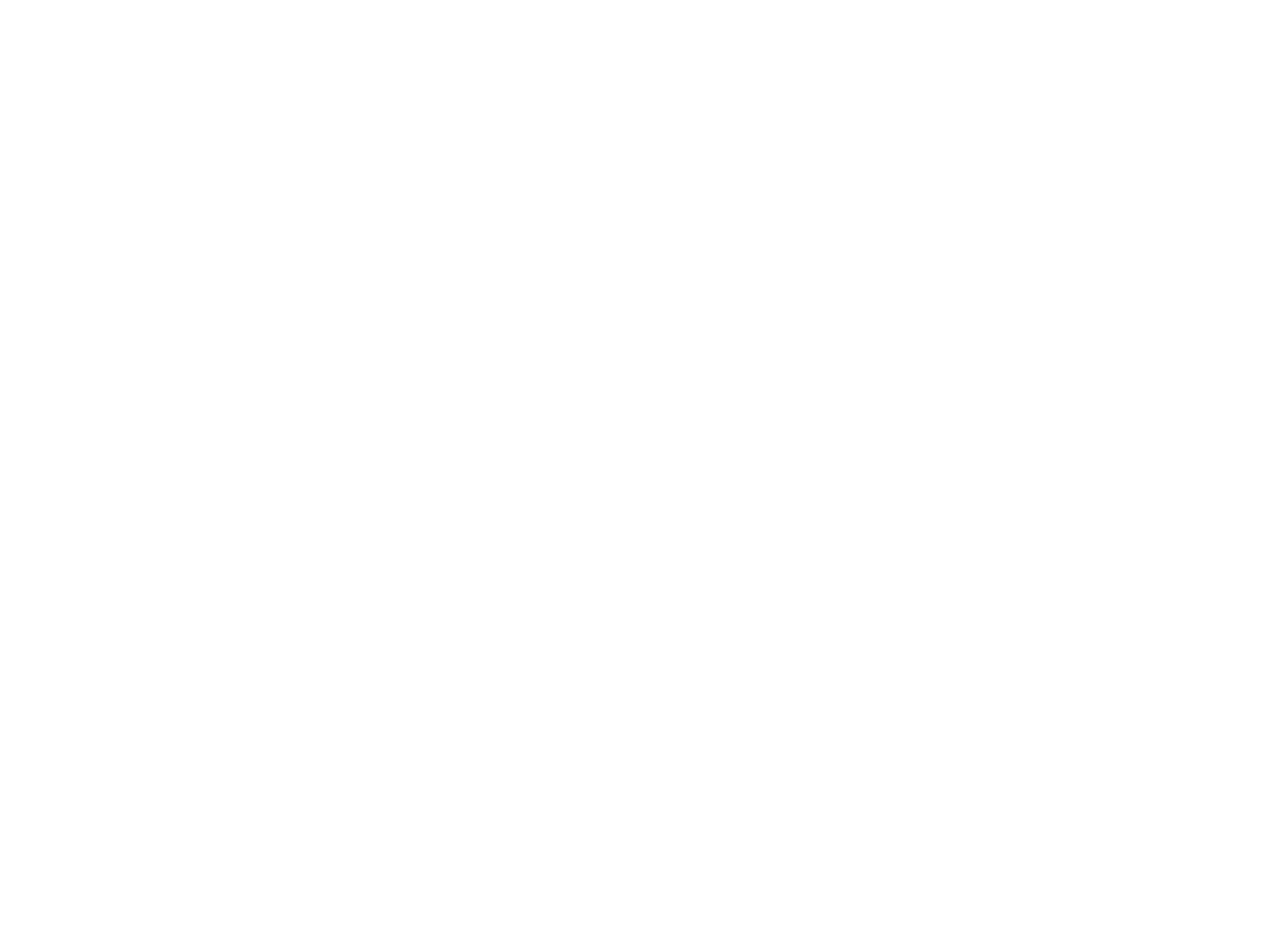
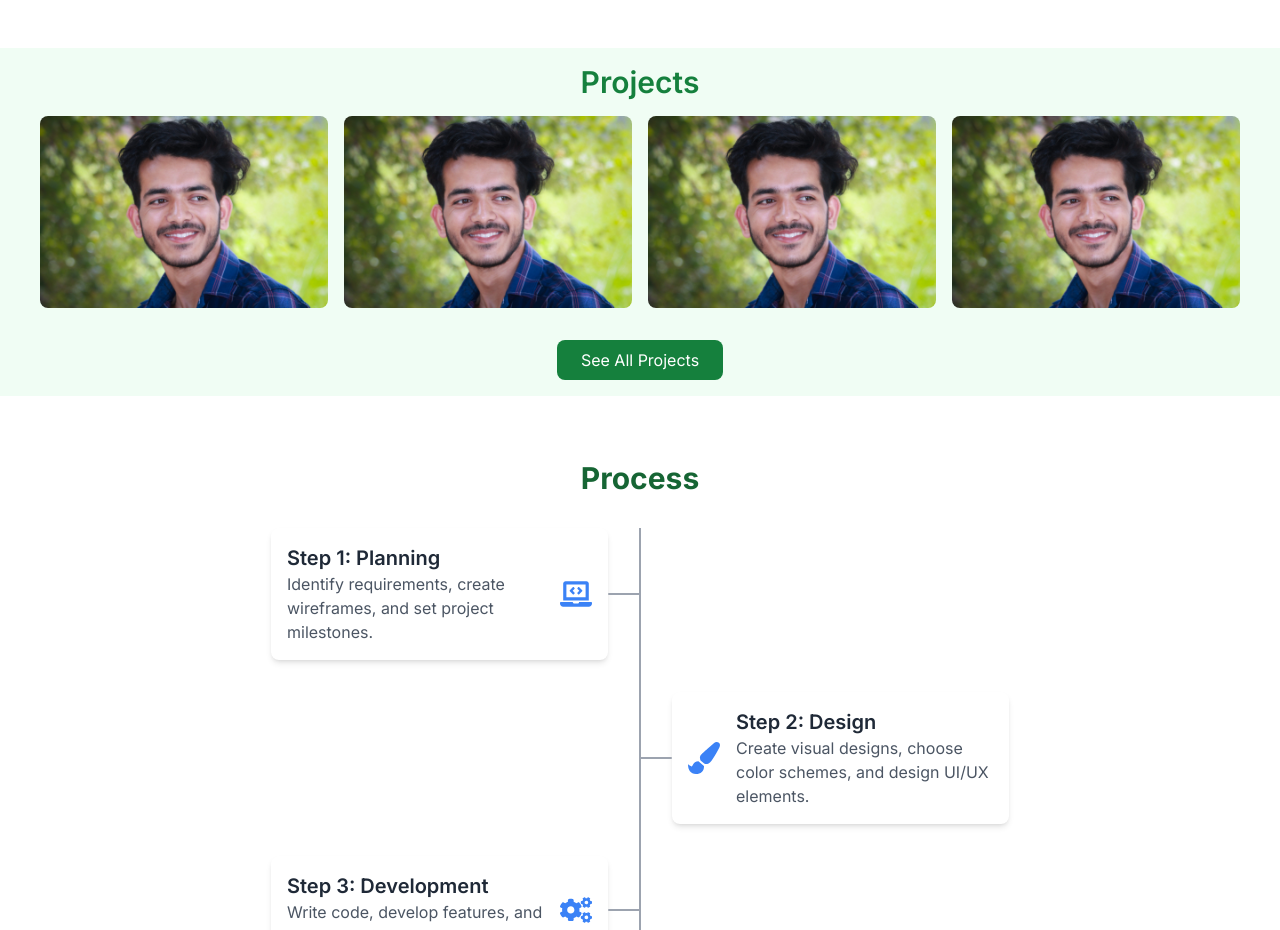
Before and after one commit to saoodchoudhary/SaoodPortfolio-Frontend, a Next.js app: page / in a window 1280 px wide. Shown: the part 1242-2172 px from the top of the page. Before the commit the page ends 1290 px from the top, so only its background shows below. Built offline with nearby package versions, Linux system fonts and the light colour scheme.

Commit message:
add: processSection and project section

```diff
--- a/src/app/page.js
+++ b/src/app/page.js
@@ -1,4 +1,6 @@
 import HeroSection from "@/components/home/HeroSection";
+import ProcessSection from "@/components/home/ProcessSection";
+import ProjectSection from "@/components/home/ProjectSection";
 import SkillSection from "@/components/home/SkillSection";
 import Navbar from "@/components/layout/Navbar";
 
@@ -9,6 +11,8 @@
     <Navbar/>
     <HeroSection/>
     <SkillSection/>
+    <ProjectSection/>
+    <ProcessSection/>
    </div>
   );
 }
--- a/src/components/home/HeroSection.jsx
+++ b/src/components/home/HeroSection.jsx
@@ -54,8 +54,8 @@
       {/* Profile Image and Dashed Circle */}
       <div className="relative md:w-1/2 flex items-center justify-center mt-8 md:mt-0">
         <motion.div
-          animate={{ rotate: [0, 360, 0, -360, 0] }}
-          transition={{ duration: 36, repeat: Infinity, ease: "linear" }}
+          animate={{ rotate: [0, 60, 0, -60, 0] }}
+          transition={{ duration: 7, repeat: Infinity, ease: "linear" }}
           className="absolute w-72 h-72 md:w-[490px] md:h-[490px] rounded-full flex justify-center items-center"
         >
           <svg className="w-full h-full">
--- a/src/components/home/ProcessSection.jsx
+++ b/src/components/home/ProcessSection.jsx
@@ -1,11 +1,66 @@
+"use client"
 import React from 'react'
 
-const ProcessSection = () => {
+// components/Process.js
+import { FaLaptopCode, FaPaintBrush, FaCogs } from 'react-icons/fa';
+import { motion, inView  } from 'framer-motion';
+
+const steps = [
+  {
+    id: 1,
+    icon: <FaLaptopCode size={32} />,
+    title: 'Step 1: Planning',
+    description: 'Identify requirements, create wireframes, and set project milestones.',
+  },
+  {
+    id: 2,
+    icon: <FaPaintBrush size={32} />,
+    title: 'Step 2: Design',
+    description: 'Create visual designs, choose color schemes, and design UI/UX elements.',
+  },
+  {
+    id: 3,
+    icon: <FaCogs size={32} />,
+    title: 'Step 3: Development',
+    description: 'Write code, develop features, and integrate with backend systems.',
+  },
+];
+
+export default function ProcessSection() {
   return (
-    <div>
-      process section
+      <div className="min-h-screen flex flex-col items-center  p-8">
+
+    <div className="relative flex flex-col items-center p-8  rounded-lg">
+      <h2 className="text-3xl font-bold mb-8 text-green-800">Process</h2>
+      <div className="relative w-full">
+        <div className="absolute left-1/2 transform -translate-x-1/2 w-[2px] h-full bg-gray-400"></div>
+        {steps.map((step, index) => (
+          <motion.div
+            key={step.id}
+            className={`flex relative items-center w-full mb-8 ${index % 2 === 0 ? 'justify-start -ml-8' : 'justify-end ml-8'}`}
+            initial={{ opacity: 0, y: 50 }}
+            animate={{ opacity: 1, y: 0 }}
+            transition={{ duration: 0.5, delay: index * 0.3 }}
+          >
+            <div className={`absolute ${(index % 2 === 0) ? "right-[50%] translate-x-[100%]" : " left-[50%]  translate-x-[-100%]"} w-8 h-[2px] bg-gray-400 rounded-full`}></div>
+            <div className="flex items-center justify-center w-1/2">
+              <div className="flex items-center space-x-4 bg-white p-4 rounded-lg shadow-md">
+                {index % 2 === 1 && (
+                  <div className="text-blue-500">{step.icon}</div>
+                )}
+                <div>
+                  <h3 className="text-xl font-semibold text-gray-800">{step.title}</h3>
+                  <p className="text-gray-600">{step.description}</p>
+                </div>
+                {index % 2 === 0 && (
+                  <div className="text-blue-500">{step.icon}</div>
+                )}
+              </div>
+            </div>
+          </motion.div>
+        ))}
+        </div>
+      </div>
     </div>
-  )
+  );
 }
-
-export default ProcessSection
--- a/src/components/home/ProjectSection.jsx
+++ b/src/components/home/ProjectSection.jsx
@@ -1,11 +1,41 @@
-import React from 'react'
+"use client"
+// components/SeeAllProjects.js
+import { useRouter } from 'next/navigation';
 
-const ProjectSection = () => {
+const projects = [
+  { id: 1, image: '/images/saood-min.jpg' },
+  { id: 2, image: '/images/saood-min.jpg' },
+  { id: 3, image: '/images/saood-min.jpg'},
+  { id: 4, image: '/images/saood-min.jpg' },
+];
+
+export default function ProjectSection() {
+  const router = useRouter();
+
+  const navigateToProjects = () => {
+    router.push('/project');
+  };
+
   return (
-    <div>
-      ProjectSection
+    <div className="flex flex-col items-center  bg-green-50 p-4">
+      <h2 className="text-3xl font-semibold text-green-700 mb-4">Projects</h2>
+      <div className="grid grid-cols-1 md:grid-cols-2 lg:grid-cols-4 gap-4 mb-8">
+        {projects.map((project) => (
+          <div key={project.id} className="w-full h-48 overflow-hidden rounded-lg">
+            <img
+              src={project.image}
+              alt={`Project ${project.id}`}
+              className="w-full h-full object-cover transform hover:scale-110 transition-transform duration-300"
+            />
+          </div>
+        ))}
+      </div>
+      <button
+        onClick={navigateToProjects}
+        className="px-6 py-2 bg-green-700 text-white rounded-lg hover:bg-green-900 transition-colors duration-300"
+      >
+        See All Projects
+      </button>
     </div>
-  )
+  );
 }
-
-export default ProjectSection
```
